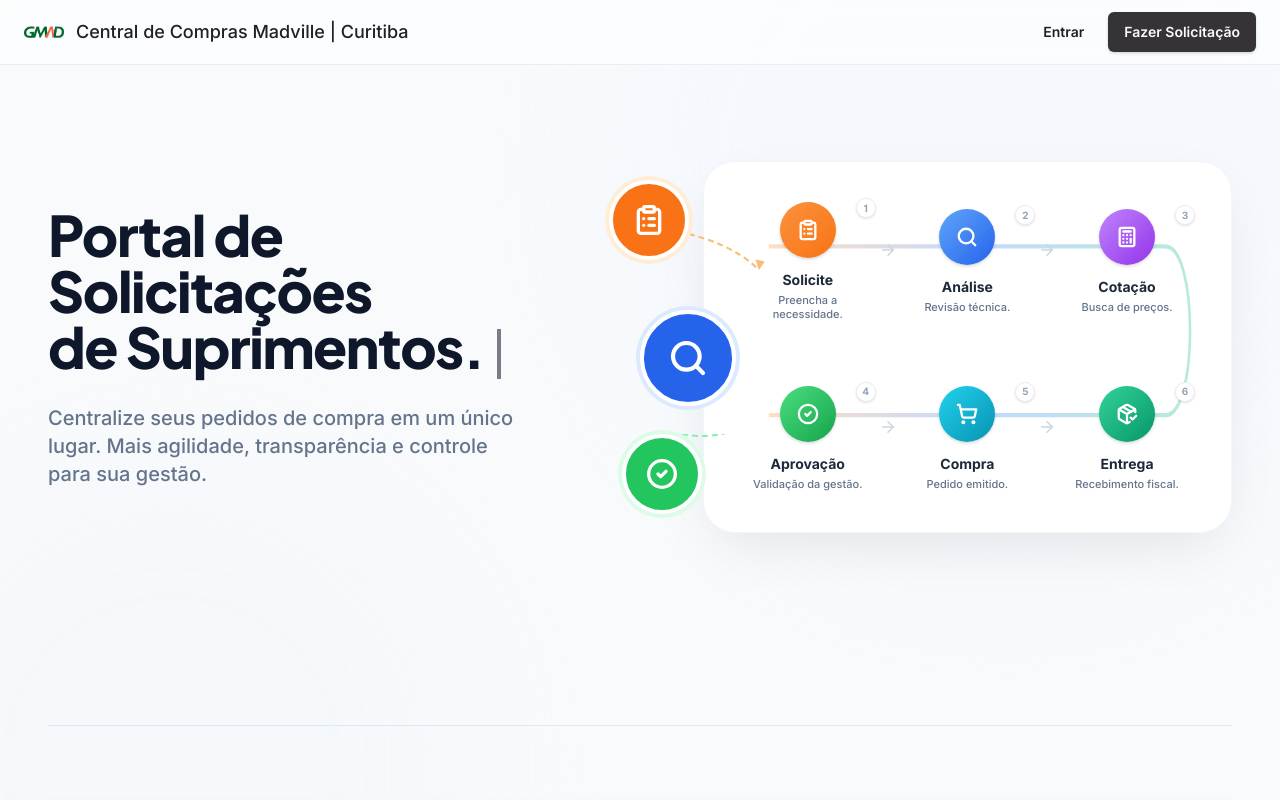
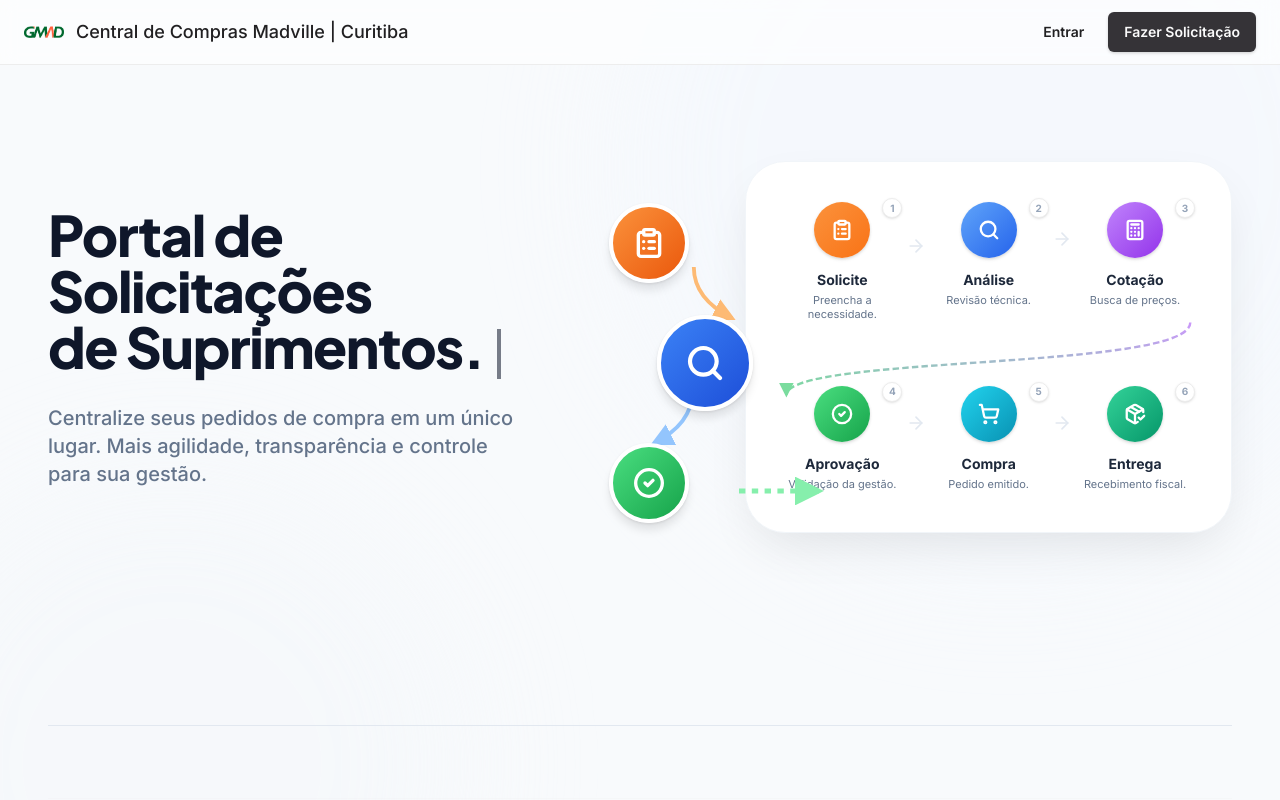
Before and after one commit to borba-anderson/comprasmadville, a React (Vite) app: page / in a window 1280 px wide. Shown: the top 800 px of the page. Built offline with nearby package versions, Linux system fonts and the light colour scheme; the HTML template or start-up script is replaced by a standard one.

Commit message:
Code edited in Lovable Code Editor
Edited UI in Lovable

```diff
--- a/src/components/home/HeroFlowDiagram.tsx
+++ b/src/components/home/HeroFlowDiagram.tsx
@@ -1,7 +1,6 @@
 import { ClipboardList, Search, CheckCircle2, Calculator, ShoppingCart, PackageCheck, ArrowRight } from "lucide-react";
 
 export const HeroFlowDiagram = () => {
-  // Dados dos passos dentro do card
   const steps = [
     {
       id: "1",
@@ -30,111 +29,149 @@ export const HeroFlowDiagram = () => {
   ];
 
   return (
-    <div className="relative w-full py-8 md:py-0">
-      {/* CARD PRINCIPAL (Branco)
-          Posicionado à direita, ocupa a maior parte da largura
-      */}
-      <div className="relative z-10 bg-white rounded-[2rem] shadow-[0_20px_60px_-15px_rgba(0,0,0,0.1)] border border-slate-100 p-8 md:p-10 ml-auto w-[90%] md:w-[85%]">
-        {/* Linha de Conexão (Snake) no fundo do Card */}
-        <div className="absolute inset-0 z-0 pointer-events-none overflow-hidden rounded-[2rem]">
-          <svg className="w-full h-full" viewBox="0 0 800 350" fill="none" preserveAspectRatio="none">
+    <div className="relative flex flex-col lg:flex-row items-center justify-center lg:justify-end gap-8 w-full max-w-5xl">
+      {/* === LADO ESQUERDO: ÍCONES FLUTUANTES CONECTADOS === */}
+      {/* Apenas visível em telas grandes */}
+      <div className="hidden xl:flex flex-col gap-8 relative z-20 mr-[-40px] mt-8">
+        {/* Ícone 1: Laranja */}
+        <div className="relative group z-10">
+          <div className="w-20 h-20 rounded-full bg-gradient-to-br from-orange-400 to-orange-600 shadow-xl shadow-orange-500/30 flex items-center justify-center text-white border-4 border-white transition-transform group-hover:scale-105">
+            <ClipboardList size={32} strokeWidth={2.5} />
+          </div>
+
+          {/* Seta 1: Laranja -> Azul */}
+          <svg
+            className="absolute top-[80%] left-[50%] w-16 h-16 -z-10 text-orange-300"
+            viewBox="0 0 50 50"
+            fill="none"
+          >
+            {/* Curva saindo de baixo e indo para a direita (blue) */}
+            <path
+              d="M 10 0 Q 10 25 40 40"
+              stroke="currentColor"
+              strokeWidth="3"
+              fill="none"
+              markerEnd="url(#arrow-orange)"
+            />
             <defs>
-              <linearGradient id="flow-gradient" x1="0%" y1="0%" x2="100%" y2="0%">
-                <stop offset="0%" stopColor="#fb923c" stopOpacity="0.3" />
-                <stop offset="50%" stopColor="#3b82f6" stopOpacity="0.3" />
-                <stop offset="100%" stopColor="#10b981" stopOpacity="0.3" />
-              </linearGradient>
+              <marker id="arrow-orange" markerWidth="6" markerHeight="6" refX="5" refY="3" orient="auto">
+                <path d="M 0 0 L 6 3 L 0 6 Z" fill="currentColor" />
+              </marker>
             </defs>
-            {/* Caminho ajustado para passar pelo meio das linhas */}
-            <path
-              d="M 100 80 L 700 80 C 750 80, 750 240, 700 240 L 100 240"
-              stroke="url(#flow-gradient)"
-              strokeWidth="4"
-              fill="none"
-              strokeLinecap="round"
-            />
           </svg>
         </div>
 
-        <div className="relative z-10 flex flex-col gap-16">
-          {/* LINHA 1: Passos 1, 2, 3 */}
-          <div className="flex justify-between">
+        {/* Ícone 2: Azul (Deslocado para a direita) */}
+        <div className="relative group z-10 ml-12">
+          <div className="w-24 h-24 rounded-full bg-gradient-to-br from-blue-500 to-blue-700 shadow-xl shadow-blue-500/30 flex items-center justify-center text-white border-4 border-white transition-transform group-hover:scale-105">
+            <Search size={40} strokeWidth={2.5} />
+          </div>
+
+          {/* Seta 2: Azul -> Verde */}
+          <svg className="absolute top-[80%] right-[50%] w-16 h-16 -z-10 text-blue-300" viewBox="0 0 50 50" fill="none">
+            {/* Curva saindo de baixo e voltando para a esquerda (green) */}
+            <path
+              d="M 40 0 Q 40 25 10 40"
+              stroke="currentColor"
+              strokeWidth="3"
+              fill="none"
+              markerEnd="url(#arrow-blue)"
+            />
+            <defs>
+              <marker id="arrow-blue" markerWidth="6" markerHeight="6" refX="5" refY="3" orient="auto">
+                <path d="M 0 0 L 6 3 L 0 6 Z" fill="currentColor" />
+              </marker>
+            </defs>
+          </svg>
+        </div>
+
+        {/* Ícone 3: Verde */}
+        <div className="relative group z-10">
+          <div className="w-20 h-20 rounded-full bg-gradient-to-br from-green-400 to-green-600 shadow-xl shadow-green-500/30 flex items-center justify-center text-white border-4 border-white transition-transform group-hover:scale-105">
+            <CheckCircle2 size={32} strokeWidth={2.5} />
+          </div>
+
+          {/* Seta 3: Verde -> Card (Indicando entrada) */}
+          <svg className="absolute top-[30%] left-[90%] w-24 h-12 -z-10 text-green-300" viewBox="0 0 60 30" fill="none">
+            <path
+              d="M 0 15 L 50 15"
+              stroke="currentColor"
+              strokeWidth="3"
+              fill="none"
+              strokeDasharray="4 4"
+              markerEnd="url(#arrow-green)"
+            />
+            <defs>
+              <marker id="arrow-green" markerWidth="6" markerHeight="6" refX="5" refY="3" orient="auto">
+                <path d="M 0 0 L 6 3 L 0 6 Z" fill="currentColor" />
+              </marker>
+            </defs>
+          </svg>
+        </div>
+      </div>
+
+      {/* === LADO DIREITO: CARD DO FLUXO === */}
+      <div className="relative bg-white rounded-[2.5rem] p-8 md:p-10 shadow-[0_20px_50px_-12px_rgba(0,0,0,0.1)] border border-slate-100 z-10 w-full max-w-2xl">
+        {/* SVG DA SETA DE RETORNO (3 -> 4) */}
+        <svg
+          className="absolute inset-0 w-full h-full pointer-events-none z-0 hidden md:block"
+          viewBox="0 0 600 300"
+          fill="none"
+        >
+          <defs>
+            <linearGradient id="return-gradient" x1="100%" y1="0%" x2="0%" y2="100%">
+              <stop offset="0%" stopColor="#a855f7" /> {/* Roxo */}
+              <stop offset="100%" stopColor="#22c55e" /> {/* Verde */}
+            </linearGradient>
+            <marker id="arrow-return" markerWidth="6" markerHeight="6" refX="5" refY="3" orient="auto">
+              <path d="M 0 0 L 6 3 L 0 6 Z" fill="#22c55e" />
+            </marker>
+          </defs>
+
+          {/* Caminho: Sai do item 3 (direita), desce, volta tudo para a esquerda e sobe para o item 4 */}
+          {/* Ajuste as coordenadas conforme necessário para alinhar com seus ícones */}
+          <path
+            d="M 550 90 C 620 90, 620 200, 550 200 L 90 200 C 60 200, 60 230, 90 230"
+            pathLength="1"
+            className="opacity-0"
+          />
+          {/* Vamos usar um caminho simples de retorno: Direita Cima -> Esquerda Baixo */}
+          <path
+            d="M 550 120 C 550 180, 50 160, 50 210"
+            stroke="url(#return-gradient)"
+            strokeWidth="3"
+            fill="none"
+            markerEnd="url(#arrow-return)"
+            strokeDasharray="8 4"
+            className="opacity-60"
+          />
+        </svg>
+
+        <div className="flex flex-col gap-16 relative z-10">
+          {/* LINHA 1 (1 -> 2 -> 3) */}
+          <div className="flex justify-between items-start">
             {steps.slice(0, 3).map((step, i) => (
               <CardStep key={step.id} step={step} showArrow={i < 2} />
             ))}
           </div>
 
-          {/* LINHA 2: Passos 4, 5, 6 */}
-          <div className="flex justify-between">
+          {/* LINHA 2 (4 -> 5 -> 6) */}
+          <div className="flex justify-between items-start">
             {steps.slice(3, 6).map((step, i) => (
               <CardStep key={step.id} step={step} showArrow={i < 2} />
             ))}
           </div>
         </div>
       </div>
-
-      {/* ÍCONES FLUTUANTES (Esquerda)
-          Posicionados absolutamente em relação ao container pai para criar o efeito de sobreposição/conexão
-          Exibidos apenas em telas grandes (lg) para manter a limpeza no mobile.
-      */}
-      <div className="hidden lg:block absolute top-0 left-0 w-full h-full pointer-events-none z-20">
-        {/* ÍCONE 1: LARANJA (Topo Esquerda) */}
-        <div className="absolute top-[5%] left-0 animate-bounce-slow">
-          <FloatingIcon
-            icon={ClipboardList}
-            color="bg-orange-500"
-            shadow="shadow-orange-500/40"
-            ring="ring-orange-100"
-          />
-          {/* Seta conectando ao Card */}
-          <svg
-            className="absolute top-1/2 left-1/2 w-32 h-20 -z-10 text-orange-300"
-            style={{ transform: "translate(20px, 10px)" }}
-          >
-            <path d="M 0 0 Q 60 10 90 40" stroke="currentColor" strokeWidth="2" fill="none" strokeDasharray="6 4" />
-            <polygon points="90 40, 80 35, 88 30" fill="currentColor" transform="rotate(45 90 40)" />
-          </svg>
-        </div>
-
-        {/* ÍCONE 2: AZUL (Meio Esquerda - "Zoom") */}
-        <div className="absolute top-[40%] left-[5%] animate-bounce-slow" style={{ animationDelay: "1s" }}>
-          <FloatingIcon
-            icon={Search}
-            color="bg-blue-600"
-            shadow="shadow-blue-600/40"
-            ring="ring-blue-100"
-            size="large" // Maior destaque
-          />
-          {/* Seta conectando ao Card */}
-          <svg
-            className="absolute top-1/2 left-1/2 w-24 h-24 -z-10 text-blue-300"
-            style={{ transform: "translate(30px, -10px)" }}
-          >
-            <path d="M 0 0 Q 40 0 70 -20" stroke="currentColor" strokeWidth="2" fill="none" strokeDasharray="6 4" />
-          </svg>
-        </div>
-
-        {/* ÍCONE 3: VERDE (Baixo Esquerda) */}
-        <div className="absolute bottom-[5%] left-[2%] animate-bounce-slow" style={{ animationDelay: "2s" }}>
-          <FloatingIcon icon={CheckCircle2} color="bg-green-500" shadow="shadow-green-500/40" ring="ring-green-100" />
-          {/* Seta conectando ao Card */}
-          <svg
-            className="absolute top-1/2 left-1/2 w-40 h-24 -z-10 text-green-300"
-            style={{ transform: "translate(20px, -40px)" }}
-          >
-            <path d="M 0 0 Q 50 10 100 -30" stroke="currentColor" strokeWidth="2" fill="none" strokeDasharray="6 4" />
-          </svg>
-        </div>
-      </div>
     </div>
   );
 };
 
-// Componente para os ícones dentro do Card
+// Componente Interno do Card
 const CardStep = ({ step, showArrow }: { step: any; showArrow: boolean }) => (
   <div className="flex flex-1 items-center last:flex-none">
-    <div className="flex flex-col items-center text-center w-28 md:w-32 mx-auto relative group cursor-default">
-      {/* Círculo do Ícone */}
+    <div className="flex flex-col items-center text-center w-28 relative group">
+      {/* Círculo */}
       <div
         className={`
         w-14 h-14 rounded-full flex items-center justify-center text-white mb-3 shadow-md
@@ -144,36 +181,20 @@ const CardStep = ({ step, showArrow }: { step: any; showArrow: boolean }) => (
         <step.icon size={22} strokeWidth={2.5} />
       </div>
 
-      {/* Badge Número */}
+      {/* Badge */}
       <div className="absolute -top-1 -right-1 bg-white text-[10px] font-bold text-slate-400 w-5 h-5 rounded-full flex items-center justify-center border shadow-sm">
         {step.id}
       </div>
 
       <h4 className="text-sm font-bold text-slate-800">{step.title}</h4>
-      <p className="text-[11px] text-slate-500 font-medium leading-tight px-1 mt-1">{step.desc}</p>
+      <p className="text-[11px] text-slate-500 leading-tight mt-1">{step.desc}</p>
     </div>
 
-    {/* Seta entre os passos */}
+    {/* Seta horizontal simples entre 1-2 e 2-3 */}
     {showArrow && (
-      <div className="hidden md:flex flex-1 justify-center text-slate-300 -mt-6">
-        <ArrowRight size={18} />
+      <div className="hidden md:flex flex-1 justify-center text-slate-200 -mt-8">
+        <ArrowRight size={20} />
       </div>
     )}
   </div>
 );
-
-// Componente para os ícones flutuantes
-const FloatingIcon = ({ icon: Icon, color, shadow, ring, size = "normal" }: any) => {
-  const isLarge = size === "large";
-  return (
-    <div
-      className={`
-      rounded-full flex items-center justify-center text-white border-4 border-white ${color} ${shadow} ${ring} ring-4
-      ${isLarge ? "w-24 h-24" : "w-20 h-20"}
-      shadow-2xl transition-transform hover:scale-105
-    `}
-    >
-      <Icon size={isLarge ? 40 : 32} strokeWidth={2.5} />
-    </div>
-  );
-};
```
